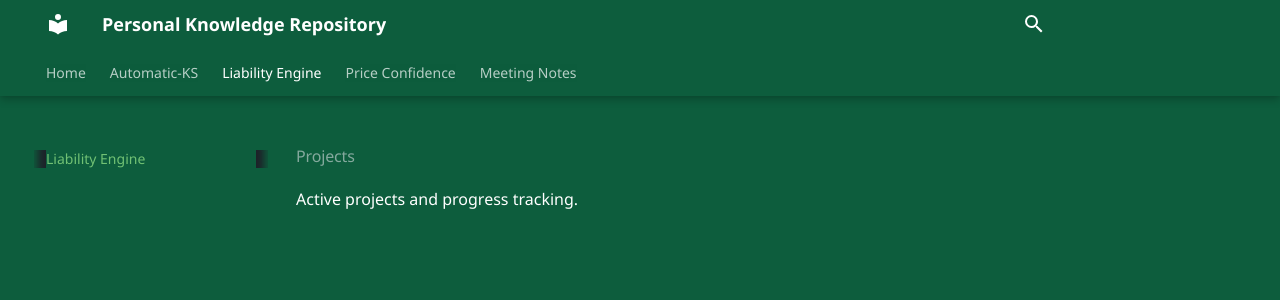
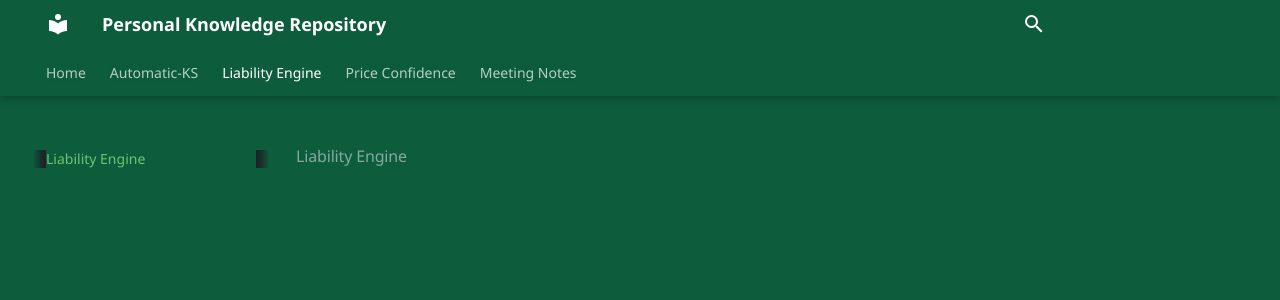
Before and after one commit to MiguelGomes2/pages-mgomes, an MkDocs documentation site: the page built from docs/liabilityengine/index.md, in a window 1280 px wide. Shown: the top 300 px of the page. Built offline with MkDocs 1.6.1 and Material for MkDocs 9.7.7, drawn with Linux system fonts in a browser that asks for light colours; some web fonts are replaced.

Commit message:
Update index.md

```diff
--- a/docs/liabilityengine/index.md
+++ b/docs/liabilityengine/index.md
@@ -1,3 +1 @@
-# Projects
-
-Active projects and progress tracking.
+# Liability Engine
```
